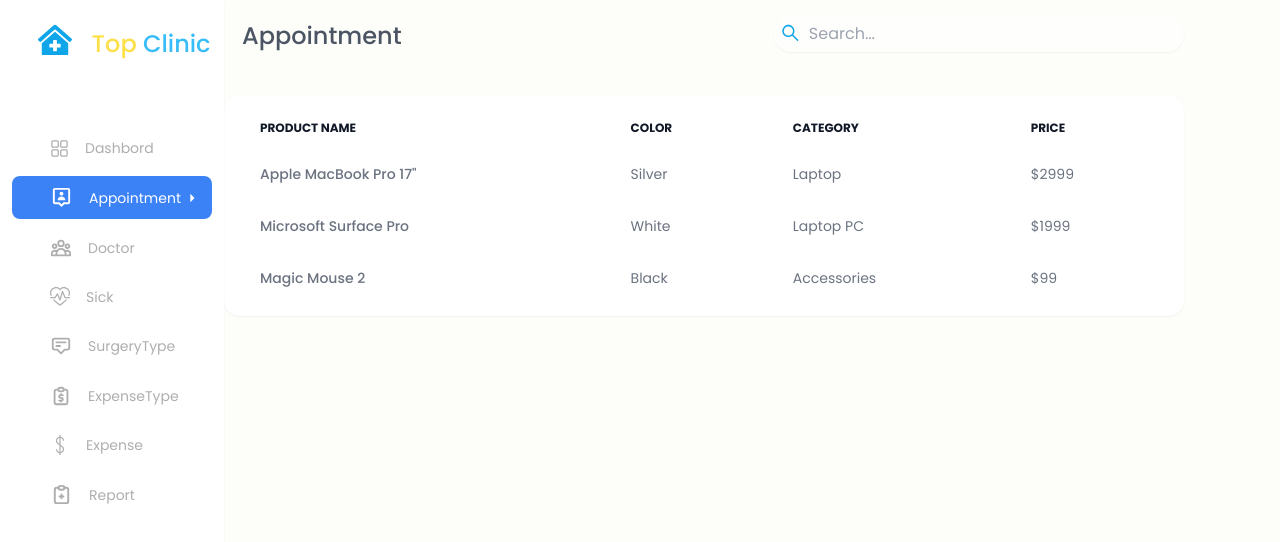
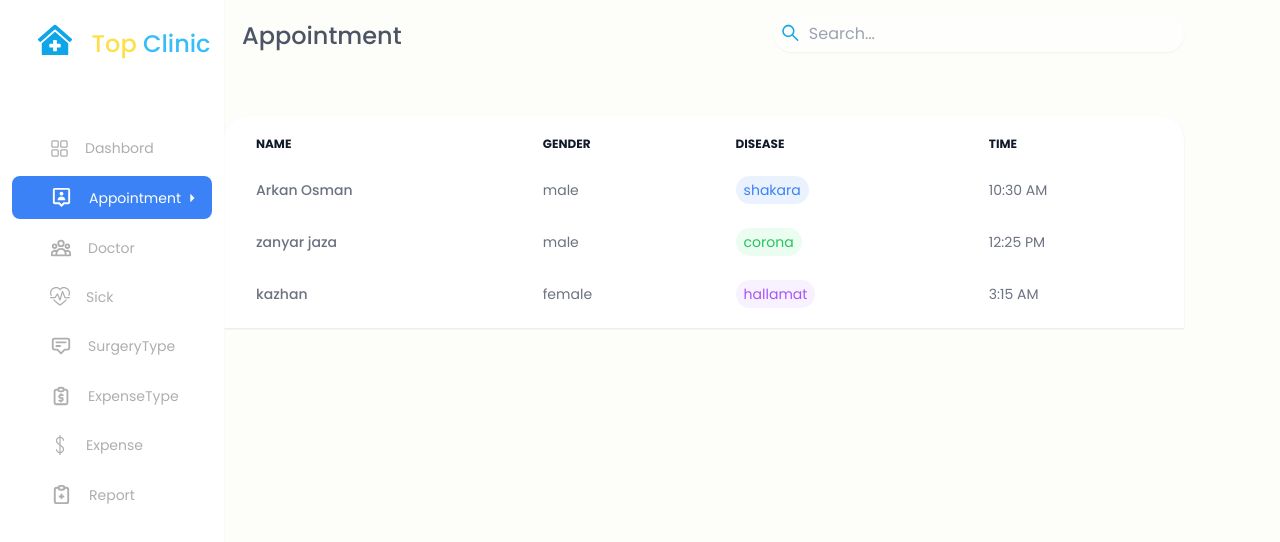
Before and after one commit to zora-997/clinic-management-system, a React (Create React App) app: page /appointment in a window 1280 px wide. Shown: the top 542 px of the page. Built offline with nearby package versions, Linux system fonts and the light colour scheme; no server answers.

Commit message:
create appointment and calendar

```diff
--- a/src/components/appointment/Appointment.js
+++ b/src/components/appointment/Appointment.js
@@ -3,71 +3,74 @@ import React from 'react'
 const Appointment = () => {
     return (
         <div className='flex w-full justify-end mt-8'>
-            <div className='w-3/4 p-3 bg-white mr-24 shadow-sm rounded-2xl '>
+
+            <div className=' bg-white p-2 mr-24 w-3/4 shadow-sm shadow-gray-200 mt-5 rounded-t-3xl '>
                 <table class="  w-full text-sm text-left text-gray-500 ">
                     <thead class="text-xs rounded-2xl  text-gray-900 uppercase ">
                         <tr>
                             <th scope="col" class="px-6 py-3">
-                                Product name
+                                Name
                             </th>
                             <th scope="col" class="px-6 py-3">
-                                Color
+                                Gender
                             </th>
                             <th scope="col" class="px-6 py-3">
-                                Category
+                                Disease
                             </th>
                             <th scope="col" class="px-6 py-3">
-                                Price
+                                Time
                             </th>
                         </tr>
                     </thead>
                     <tbody>
                         <tr class="bg-white">
-                            <th scope="row" class="px-6 py-4 font-medium text-gray-500 whitespace-nowrap ">
-                                Apple MacBook Pro 17"
+                            <th scope="row" class="px-6 py-4 font-medium text-gray-500 whitespace-nowrap capitalize ">
+                                arkan osman
                             </th>
                             <td class="px-6 py-4">
-                                Silver
+                                male
                             </td>
                             <td class="px-6 py-4">
-                                Laptop
+                                <span className='text-blue-500 bg-blue-100/60 rounded-3xl p-1 px-2'>shakara</span>
                             </td>
                             <td class="px-6 py-4">
-                                $2999
+                                10:30 AM
                             </td>
                         </tr>
                         <tr class="bg-white dark:bg-gray-800">
                             <th scope="row" class="px-6 py-4 font-medium text-gray-500 whitespace-nowrap dark:text-white">
-                                Microsoft Surface Pro
+                                zanyar jaza
                             </th>
                             <td class="px-6 py-4">
-                                White
+                                male
                             </td>
                             <td class="px-6 py-4">
-                                Laptop PC
+                                <span className='text-green-500 bg-green-100/60 rounded-3xl p-1 px-2'> corona</span>
                             </td>
                             <td class="px-6 py-4">
-                                $1999
+                                12:25 PM
                             </td>
                         </tr>
                         <tr class="bg-white dark:bg-gray-800">
                             <th scope="row" class="px-6 py-4 font-medium text-gray-500 whitespace-nowrap dark:text-white">
-                                Magic Mouse 2
+                                kazhan
                             </th>
                             <td class="px-6 py-4">
-                                Black
+                                female
+                            </td>
+                            <td class="px-6 py-4 ">
+                                <span className='text-purple-500 bg-purple-100/60 rounded-3xl p-1 px-2'>hallamat</span>
                             </td>
                             <td class="px-6 py-4">
-                                Accessories
-                            </td>
-                            <td class="px-6 py-4">
-                                $99
+                                3:15 AM
                             </td>
                         </tr>
                     </tbody>
                 </table>
             </div>
+
         </div>
+
 
     )
 }
```
